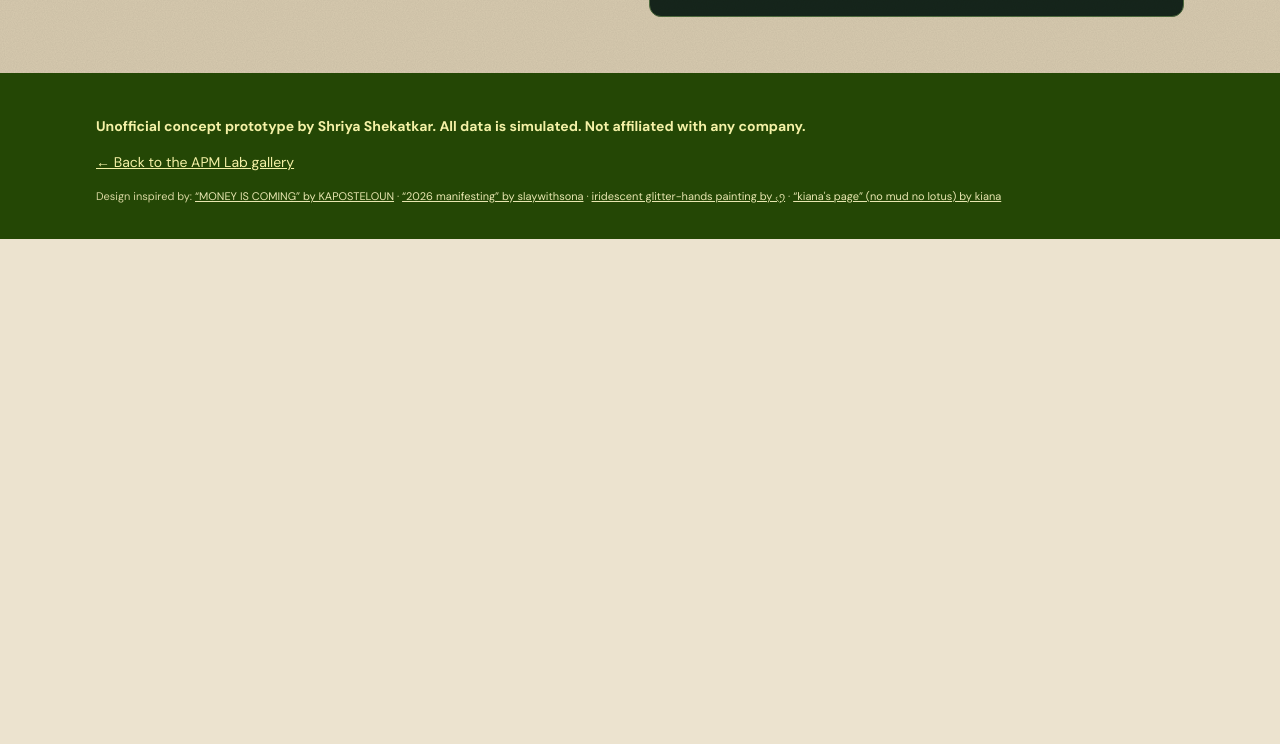
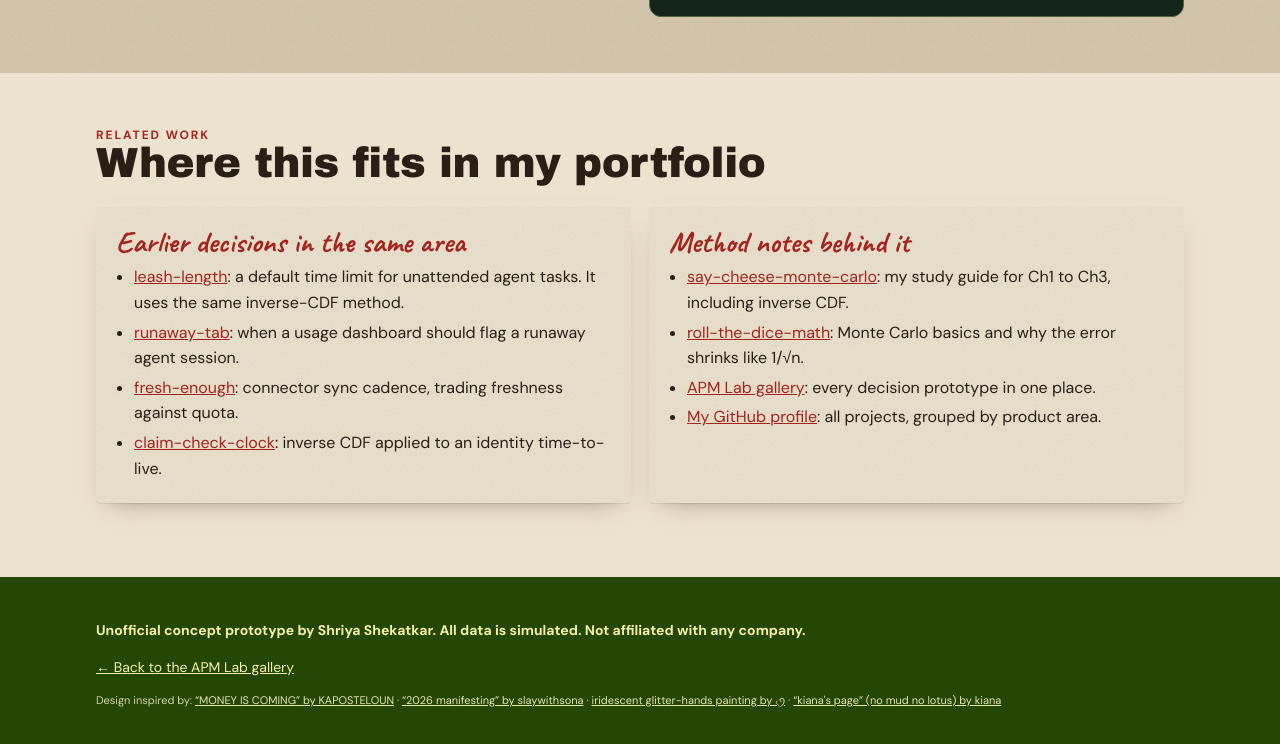
Before and after one commit to shriyashekatkar25-byte/wake-the-human, a plain HTML site: page index.html in a window 1280 px wide. Shown: the part 6185-6929 px from the top of the page. Before the commit the page ends 6424 px from the top, so only its background shows below. Drawn offline with Linux system fonts and the light colour scheme.

Commit message:
Add files via upload

```diff
--- a/index.html
+++ b/index.html
@@ -369,6 +369,34 @@ print({N: false_pages(N) <span class="kw">for</span> N <span class="kw">in</span
     </div>
   </div>
 </section>
+
+<!-- ========== RELATED WORK ========== -->
+<section aria-labelledby="relh">
+  <div class="wrap">
+    <div class="kicker">Related work</div>
+    <h2 id="relh">Where this fits in my portfolio</h2>
+    <div class="mathgrid">
+      <article class="note">
+        <h3>Earlier decisions in the same area</h3>
+        <ul>
+          <li><a href="https://github.com/shriyashekatkar25-byte/leash-length">leash-length</a>: a default time limit for unattended agent tasks. It uses the same inverse-CDF method.</li>
+          <li><a href="https://shriyashekatkar25-byte.github.io/runaway-tab/">runaway-tab</a>: when a usage dashboard should flag a runaway agent session.</li>
+          <li><a href="https://github.com/shriyashekatkar25-byte/fresh-enough">fresh-enough</a>: connector sync cadence, trading freshness against quota.</li>
+          <li><a href="https://github.com/shriyashekatkar25-byte/claim-check-clock">claim-check-clock</a>: inverse CDF applied to an identity time-to-live.</li>
+        </ul>
+      </article>
+      <article class="note">
+        <h3>Method notes behind it</h3>
+        <ul>
+          <li><a href="https://github.com/shriyashekatkar25-byte/say-cheese-monte-carlo">say-cheese-monte-carlo</a>: my study guide for Ch1 to Ch3, including inverse CDF.</li>
+          <li><a href="https://github.com/shriyashekatkar25-byte/roll-the-dice-math">roll-the-dice-math</a>: Monte Carlo basics and why the error shrinks like 1/&radic;n.</li>
+          <li><a href="https://shriyashekatkar25-byte.github.io/apm-lab/">APM Lab gallery</a>: every decision prototype in one place.</li>
+          <li><a href="https://github.com/shriyashekatkar25-byte">My GitHub profile</a>: all projects, grouped by product area.</li>
+        </ul>
+      </article>
+    </div>
+  </div>
+</section>
 </main>
 
 <!-- ========== 7. FOOTER ========== -->
```
Also changed, not shown: 1 other file.
